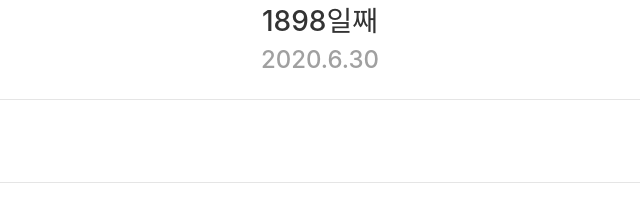
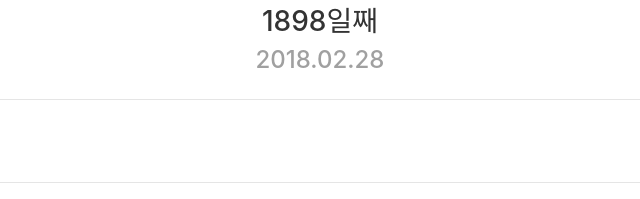
Before and after one commit to OhJunYoung21/JavaScript_codelion, a plain HTML site: page index.html in a window 1280 px wide. Shown: the part 253-452 px from the top of the page, 320-960 px from the left. Drawn offline with nearby package versions, Linux system fonts and the light colour scheme.

Commit message:
Update index.html

```diff
--- a/index.html
+++ b/index.html
@@ -65,7 +65,7 @@
     <div class='container d-flex flex-column justify-content-center align-items-center mt-3'>
         <h3>준용♥가영</h3>
         <h3 id='love'>0일째</h3>
-        <h4 class="date">2020.6.30</h4>
+        <h4 class="date">2018.02.28</h4>
     </div>
     <hr/>
     <section class='special-day'>
```
